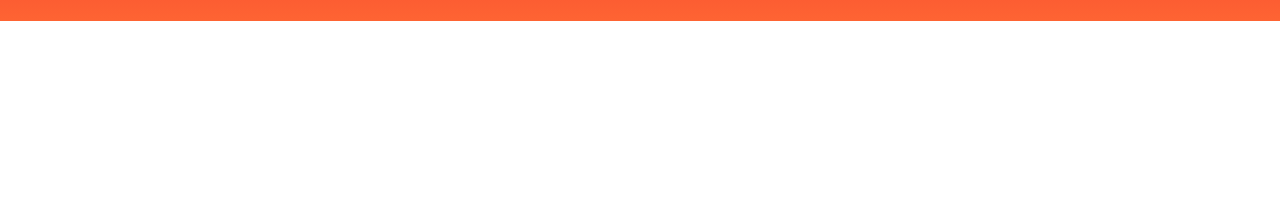
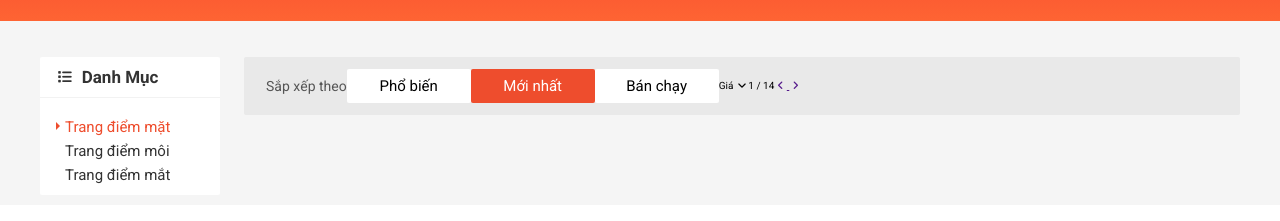
Before and after one commit to lhaquoc/f8-shop, a plain HTML site: page index.html in a window 1280 px wide. Shown: the part 99-320 px from the top of the page. Drawn offline with nearby package versions, Linux system fonts and the light colour scheme.

Commit message:
- add category menu - add filter

```diff
--- a/assets/css/base.css
+++ b/assets/css/base.css
@@ -22,6 +22,9 @@ html {
     box-sizing: border-box;
 }
 
+
+/* Responsive */
+
 .grid {
     width: 1200px;
     max-width: 100%;
@@ -35,6 +38,20 @@ html {
 .grid__row {
     display: flex;
     flex-wrap: wrap;
+    margin-left: -12px;
+    margin-right: -12px;
+}
+
+.grid__column-2 {
+    padding-left: 12px;
+    padding-right: 12px;
+    width: 16.6667%;
+}
+
+.grid__column-10 {
+    padding-left: 12px;
+    padding-right: 12px;
+    width: 83.3334%;
 }
 
 p {
@@ -104,10 +121,11 @@ p {
     font-size: 1.5rem;
     padding: 0 12px;
     cursor: pointer;
-    display: flex;
+    display: inline-flex;
     justify-content: center;
     align-items: center;
     line-height: 1.6rem;
+    background-color: var(--white-color);
 }
 
 .btn.btn--normal:hover {
--- a/assets/css/main.css
+++ b/assets/css/main.css
@@ -379,7 +379,8 @@
     cursor: pointer;
 }
 
-.auth-form__form {}
+
+/* .auth-form__form {} */
 
 .auth-form__input {
     width: 100%;
@@ -853,3 +854,93 @@
     color: var(--text-color);
     line-height: 38px;
 }
+
+
+/* App container */
+
+.app__container {
+    background-color: #f5f5f5;
+}
+
+.app__content {
+    padding-top: 36px;
+}
+
+.category {
+    background-color: var(--white-color);
+    border-radius: 2px;
+}
+
+.category__heading {
+    color: var(--text-color);
+    font-size: 1.7rem;
+    padding: 12px 16px;
+    margin-top: 0;
+    border-bottom: 1px solid rgba(0, 0, 0, 0.05);
+}
+
+.category__heading-icon {
+    font-size: 1.4rem;
+    margin-right: 4px;
+    position: relative;
+    top: -1px;
+}
+
+.category-list {
+    padding: 0 0 8px 0;
+    list-style: none;
+    margin-left: 9px;
+}
+
+.category-item {}
+
+.category-item--active .category-item__link {
+    color: var(--primary-color);
+}
+
+.category-item--active .category-item__link::before {
+    content: "";
+    top: 50%;
+    left: 7px;
+    position: absolute;
+    border: 4px solid;
+    transform: translateY(calc(-50% - 1px));
+    border-color: transparent transparent transparent var(--primary-color);
+}
+
+.category-item__link {
+    position: relative;
+    right: 0;
+    display: block;
+    text-decoration: none;
+    color: var(--text-color);
+    font-size: 1.5rem;
+    padding: 4px 16px;
+    transition: right linear 0.1s;
+}
+
+.category-item__link:hover {
+    right: -4px;
+    color: var(--primary-color);
+}
+
+
+/* Home sort and filter */
+
+.home-filter {
+    background-color: rgba(0, 0, 0, 0.05);
+    display: flex;
+    align-items: center;
+    padding: 12px 22px;
+    border-radius: 2px;
+}
+
+.home-filter__label {
+    color: #555555;
+    font-size: 1.4rem;
+}
+
+.home-filter__page {
+    display: flex;
+    align-items: center;
+}
--- a/index.html
+++ b/index.html
@@ -262,7 +262,56 @@
             </div>
 
         </div>
-        <div class="container"></div>
+        <div class="app__container">
+            <div class="grid">
+                <div class="grid__row app__content">
+                    <div class="grid__column-2">
+                        <nav class="category">
+                            <h3 class="category__heading">
+                                <i class="category__heading-icon fas fa-list"></i> Danh Mục
+                            </h3>
+                            <ul class="category-list">
+                                <li class="category-item category-item--active">
+                                    <a href="#" class="category-item__link">Trang điểm mặt</a>
+                                </li>
+                                <li class="category-item">
+                                    <a href="#" class="category-item__link">Trang điểm môi</a>
+                                </li>
+                                <li class="category-item">
+                                    <a href="#" class="category-item__link">Trang điểm mắt</a>
+                                </li>
+                            </ul>
+                        </nav>
+                    </div>
+                    <div class="grid__column-10">
+                        <div class="home-filter">
+                            <span class="home-filter__label">Sắp xếp theo</span>
+                            <button class="btn">Phổ biến</button>
+                            <button class="btn btn--primary">Mới nhất</button>
+                            <button class="btn">Bán chạy</button>
+                            <div class="select-input">
+                                <span class="select-input__label">Giá</span>
+                                <i class="select-input__icon fas fa-angle-down"></i>
+                            </div>
+
+                            <div class="home-filter__page">
+                                <span class="home-filter__page-num">
+                                    <span class="home-filter__page-current">1</span> / 14
+                                </span>
+                                <div class="home-filter__page-control">
+                                    <a href="" class="home-filter__page-btn">
+                                        <i class="select-input__icon fas fa-angle-left"></i>
+                                    </a>
+                                    <a href="" class="home-filter__page-btn">
+                                        <i class="select-input__icon fas fa-angle-right"></i>
+                                    </a>
+                                </div>
+                            </div>
+                        </div>
+                    </div>
+                </div>
+            </div>
+        </div>
         <div class="footer"></div>
     </div>
     <!-- <div class="modal"> -->
```
